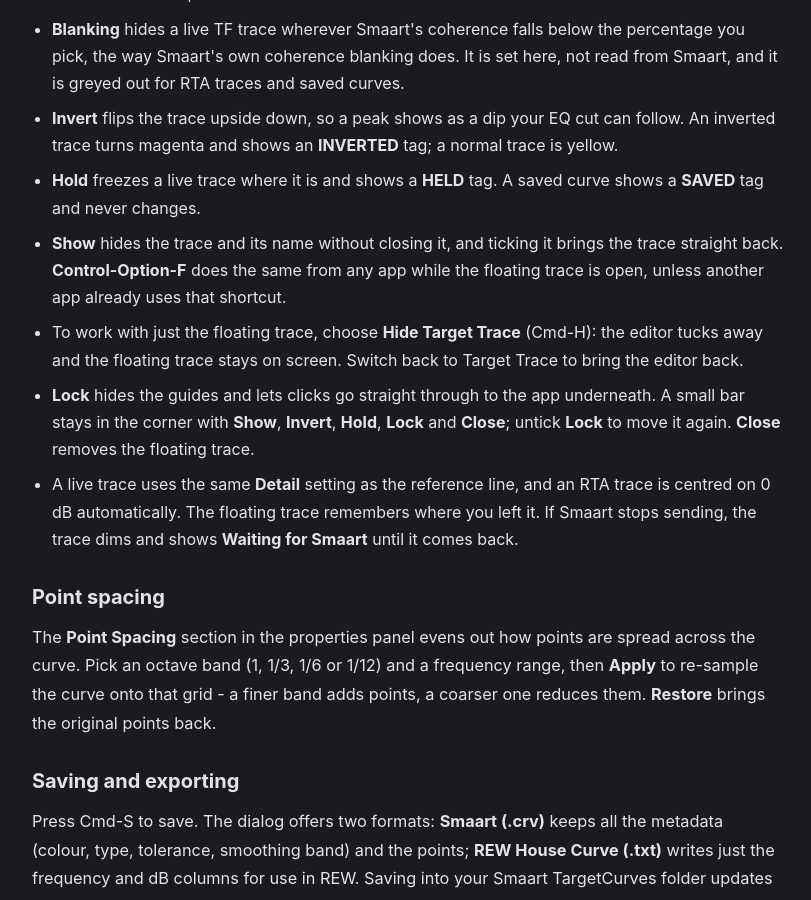
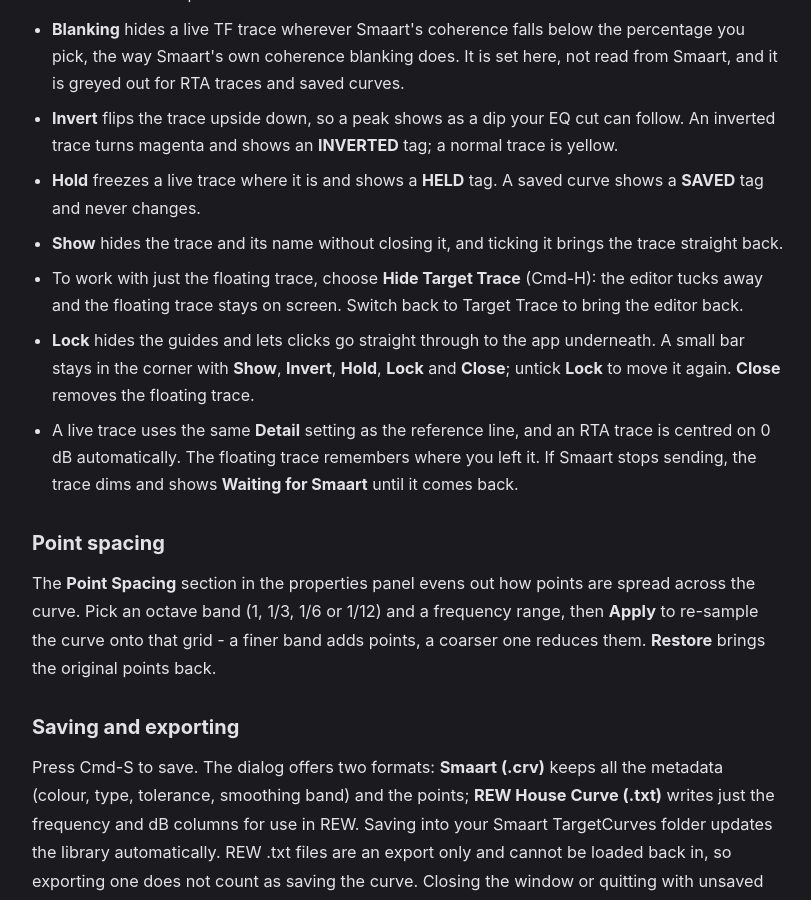
Before and after one commit to BSKapps/bskapps.github.io, a Jekyll site: the page built from articles/target-trace-guide/index.html, in a window 1280 px wide and 900 px high, scrolled down 4096 px. Shown: the whole window, without its empty margins (232-1043 px from the left). Built offline with Jekyll 4.4.1, drawn with Linux system fonts in a browser that asks for light colours.

Commit message:
Target Trace guide: drop Control-Option-F (clashed with VoiceOver Find)

```diff
--- a/_data/guides/target-trace-guide.json
+++ b/_data/guides/target-trace-guide.json
@@ -195,7 +195,7 @@
             "**Blanking** hides a live TF trace wherever Smaart's coherence falls below the percentage you pick, the way Smaart's own coherence blanking does. It is set here, not read from Smaart, and it is greyed out for RTA traces and saved curves.",
             "**Invert** flips the trace upside down, so a peak shows as a dip your EQ cut can follow. An inverted trace turns magenta and shows an **INVERTED** tag; a normal trace is yellow.",
             "**Hold** freezes a live trace where it is and shows a **HELD** tag. A saved curve shows a **SAVED** tag and never changes.",
-            "**Show** hides the trace and its name without closing it, and ticking it brings the trace straight back. **Control-Option-F** does the same from any app while the floating trace is open, unless another app already uses that shortcut.",
+            "**Show** hides the trace and its name without closing it, and ticking it brings the trace straight back.",
             "To work with just the floating trace, choose **Hide Target Trace** (Cmd-H): the editor tucks away and the floating trace stays on screen. Switch back to Target Trace to bring the editor back.",
             "**Lock** hides the guides and lets clicks go straight through to the app underneath. A small bar stays in the corner with **Show**, **Invert**, **Hold**, **Lock** and **Close**; untick **Lock** to move it again. **Close** removes the floating trace.",
             "A live trace uses the same **Detail** setting as the reference line, and an RTA trace is centred on 0 dB automatically. The floating trace remembers where you left it. If Smaart stops sending, the trace dims and shows **Waiting for Smaart** until it comes back."
```
